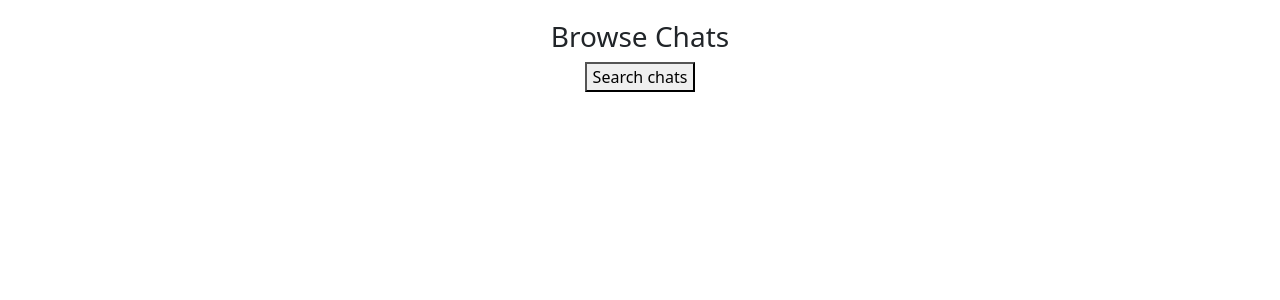
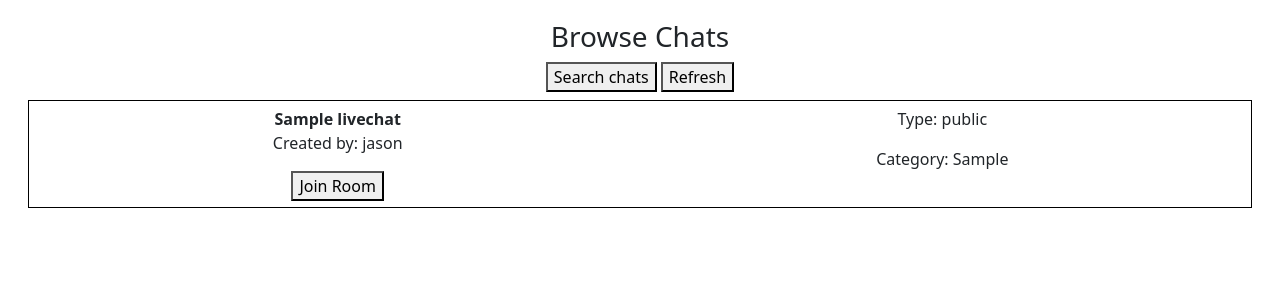
Before and after one commit to JC33340/Chat, a Django app: page / in a window 1280 px wide. Shown: the part 56-356 px from the top of the page. Run offline with Django 4.2, Linux system fonts and the light colour scheme; a user stored in the database is signed in; data comes from the database, SQL or seed files in the repository; tables that the repository leaves empty hold one stand-in row (values such as "Sample post").

Commit message:
added index search page functionality and finished the chat login

```diff
--- a/chat/static/chat/chatRoom.js
+++ b/chat/static/chat/chatRoom.js
@@ -36,10 +36,4 @@ document.addEventListener("DOMContentLoaded", ()=>{
         }))
         chat_message_input.value = '';
     })
-
-    const chat_close_button = document.querySelector("#chat_close_button")
-    chat_close_button.addEventListener("click", ()=>{
-        chatSocket.close()
-    })
-
 })
--- a/chat/static/chat/index.css
+++ b/chat/static/chat/index.css
@@ -23,3 +23,15 @@
     background-color: black;
     color: white;
 }
+
+.individual-chat-wrapper-div{
+    border: 1px solid black;
+    padding: 0.4em;
+    margin: 0.5em;
+    overflow: auto;
+}
+
+.individual-chat-wrapper-div-divisions{
+    float:left;
+    width: 50%;
+}
--- a/chat/static/chat/index.js
+++ b/chat/static/chat/index.js
@@ -23,6 +23,10 @@ document.addEventListener("DOMContentLoaded", ()=>{
 
     document.querySelector("body .main-wrapper-div #create_chat_wrapper_div #private-chat-state-button").addEventListener("click", ()=>{
         change_create_chat_state("private");
+    })
+
+    document.getElementById("refresh-button").addEventListener("click", ()=>{
+        location.reload()
     })
 })
 
@@ -97,6 +101,46 @@ function change_create_chat_state(state){
     }
 }
 
-    function load_search_chat_div(){
-        document.getElementById("search_chat_wrapper_div").style.display = "block";
+//fetching data from server and generating a list of all the chats currently online
+async function load_search_chat_div(){
+    document.getElementById("search_chat_wrapper_div").style.display = "block";
+    const chatroom_data_json = await fetch("chat_room_info",{
+        method: "get"
+    })
+    let chatroom_data = await chatroom_data_json.json()
+    chatroom_data = chatroom_data.info
+    console.log(chatroom_data);
+    const current_live_chats_div = document.getElementById("current_live_chats_div")
+    for (i=0;i<chatroom_data.length;i++){
+        let wrapper_div = document.createElement("div")
+        wrapper_div.classList.add("individual-chat-wrapper-div")
+
+        let first_div = document.createElement("div")
+        first_div.classList.add("individual-chat-wrapper-div-divisions")
+        let second_div = document.createElement("div")
+        second_div.classList.add("individual-chat-wrapper-div-divisions")
+
+        let title_b = document.createElement("b");
+        let creator_p = document.createElement("p");
+
+        let join_button_wrap = document.createElement("a");
+        join_button_wrap.setAttribute("href", `/chat/${chatroom_data[i].room_name}`)
+        let join_button = document.createElement("button");
+        join_button.innerHTML = "Join Room"
+        join_button_wrap.append(join_button)
+
+        title_b.innerHTML = `${chatroom_data[i].room_name}`
+        creator_p.innerHTML = `Created by: ${chatroom_data[i].creator_id}`
+
+        let type_p = document.createElement("p");
+        let category_p = document.createElement("p");
+        type_p.innerHTML = `Type: ${chatroom_data[i].state}`
+        category_p.innerHTML = `Category: ${chatroom_data[i].category}`
+
+        first_div.append(title_b,creator_p,join_button_wrap)
+        second_div.append(type_p,category_p)
+
+        wrapper_div.append(first_div,second_div)
+        current_live_chats_div.append(wrapper_div)
+    }
 }
--- a/chat/templates/chat/chatRoom.html
+++ b/chat/templates/chat/chatRoom.html
@@ -9,7 +9,6 @@
 {% block body %}
 <input id = "chat_message_input" type = "text">
 <button type = "submit" id = "chat_message_submit">Send</button>
-<button type = "submit" id = "chat_close_button">Close</button>
 <textarea id = "chat_log" cols = "100" rows = "20" readonly></textarea>
 {{ room_name|json_script:"room_name" }}
 {% endblock %}
--- a/chat/templates/chat/index.html
+++ b/chat/templates/chat/index.html
@@ -12,6 +12,7 @@
     <div id = "search_chat_wrapper_div">
         <h3>Browse Chats</h3>
         <button id = "search_chats_button">Search chats</button>
+        <button id = "refresh-button">Refresh</button>
         <div id = "current_live_chats_div"></div>
     </div>
     <div id = "create_chat_wrapper_div">
--- a/chat/urls.py
+++ b/chat/urls.py
@@ -12,5 +12,6 @@ urlpatterns = [
     path("chat/<str:room_name>", views.chat_room, name = "chat_room"),
 
     #API
-    path("create_chat", views.create_chat, name = "create_chat")
+    path("create_chat", views.create_chat, name = "create_chat"),
+    path("chat_room_info", views.chat_room_info, name = "chat_room_info")
 ]
--- a/chat/views.py
+++ b/chat/views.py
@@ -70,15 +70,25 @@ def chat_room(request, room_name):
             return render(request, "chat/error.html",{
                 "message": "Room Does Not Exist"
             })
-        try:
-            password = request.session[f'chat_room_{room_data["room_name"]}']
-        except KeyError:
-            return render(request, "chat/chat_login.html",{
-                "room_name":room_data["room_name"]
+        creator = User.objects.get(id=room_data["creator_id"])
+        if room_data["state"] == "private":
+            if request.user == creator:
+                return render(request, 'chat/chatRoom.html',{
+                    "room_name":room_name
+                })
+            try:
+                password = request.session[f'chat_room_{room_data["room_name"]}']
+            except KeyError:
+                return render(request, "chat/chat_login.html",{
+                    "room_name":room_data["room_name"]
+                })
+            return render(request, "chat/chatRoom.html", {
+                "room_name": room_name
             })
-        return render(request, "chat/chatRoom.html", {
-            "room_name": room_name
-        })
+        elif room_data["state"] == "public":
+            return render(request, "chat/chatRoom.html", {
+                "room_name": room_name
+            })
     elif request.method == "POST":
         data = json.loads(request.body)
         entered_password = data["password"]
@@ -106,3 +116,13 @@ def create_chat(request):
             return JsonResponse ({"available": "yes"})
         else:
             return JsonResponse ({"available": "no"})
+
+def chat_room_info(request):
+    all_chats_data = LiveChats.objects.all().values()
+    all_chats = []
+    for chat in all_chats_data:
+        creator_username = User.objects.filter(id = chat["creator_id"]).values()[0]["username"]
+        chat["creator_id"] = creator_username
+        all_chats.append(chat)
+
+    return JsonResponse({"info":all_chats})
```
